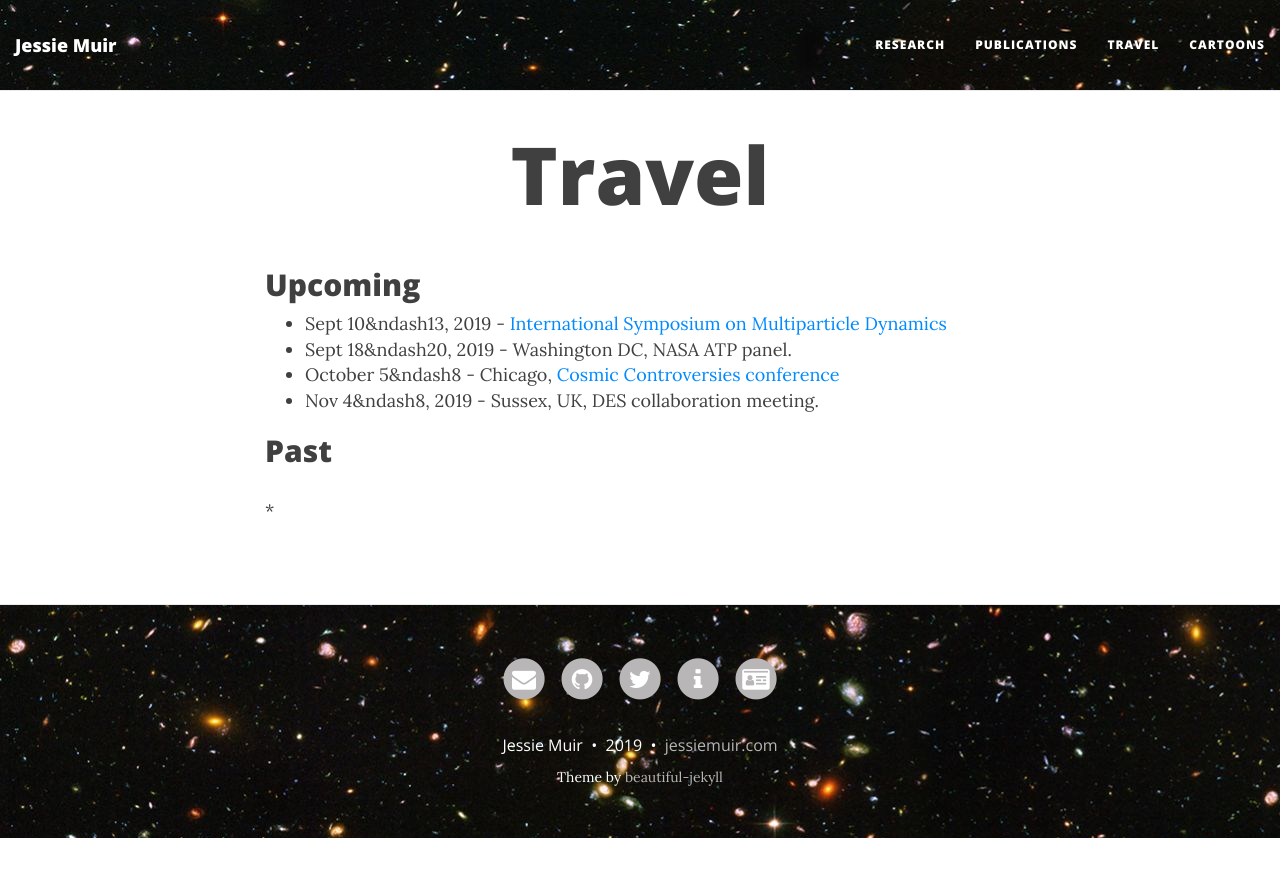
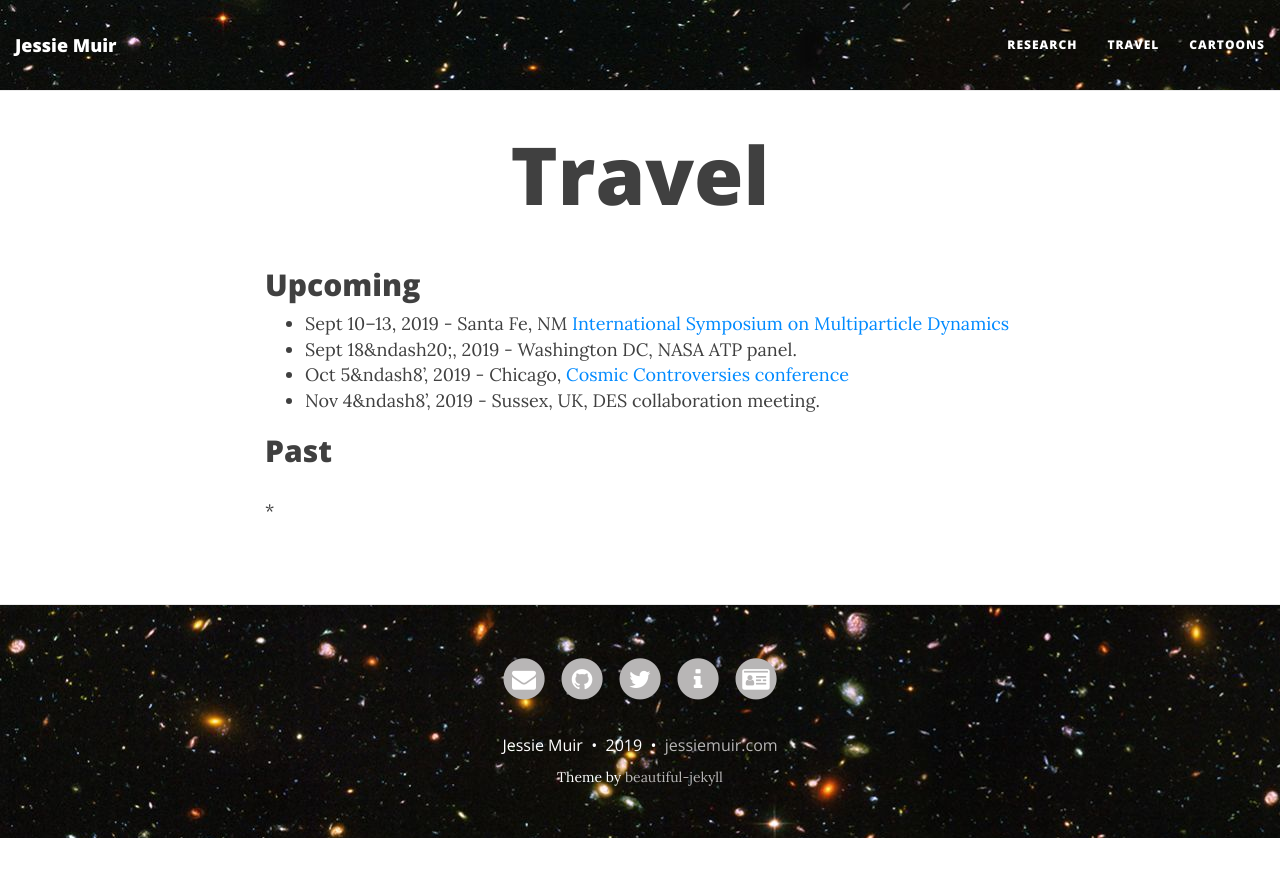
Before and after one commit to jessmuir/jessmuir.github.io, a Jekyll site: the page built from travel.md, in a window 1280 px wide. Shown: the top 877 px of the page. Built offline with Jekyll 4.4.1, drawn with Linux system fonts in a browser that asks for light colours; nearby versions of some CDN libraries.

Commit message:
adjusted nav bar linnks

```diff
--- a/_config.yml
+++ b/_config.yml
@@ -21,7 +21,7 @@
 # List of links in the navigation bar
 navbar-links:
   Research: "research"
-  Publications: "pubs"
+  # Publications: "pubs"
   Travel: "travel"
   Cartoons: "cartoons"
 
--- a/travel.md
+++ b/travel.md
@@ -5,10 +5,10 @@ title: Travel
 ---
 ## Upcoming
 
-* Sept 10&ndash13, 2019 -  [International Symposium on Multiparticle Dynamics](http://www.cvent.com/events/xlix-international-symposium-on-multiparticle-dynamics/event-summary-a2ba6046811b4da1adcc2efe2225dda7.aspx?dvce=1)
-* Sept 18&ndash20, 2019 -  Washington DC,  NASA ATP panel.
-* October 5&ndash8 -  Chicago, [Cosmic Controversies conference](https://voices.uchicago.edu/cosmiccontroversies/)
-* Nov 4&ndash8, 2019 -  Sussex, UK, DES collaboration meeting.
+* Sept 10&ndash;13, 2019 -  Santa Fe, NM [International Symposium on Multiparticle Dynamics](http://www.cvent.com/events/xlix-international-symposium-on-multiparticle-dynamics/event-summary-a2ba6046811b4da1adcc2efe2225dda7.aspx?dvce=1)
+* Sept 18&ndash20;, 2019 -  Washington DC,  NASA ATP panel.
+* Oct 5&ndash8', 2019 -  Chicago, [Cosmic Controversies conference](https://voices.uchicago.edu/cosmiccontroversies/)
+* Nov 4&ndash8', 2019 -  Sussex, UK, DES collaboration meeting.
 
 
 ## Past
```
